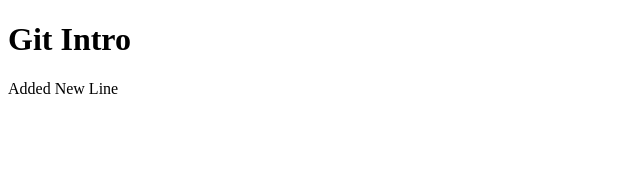
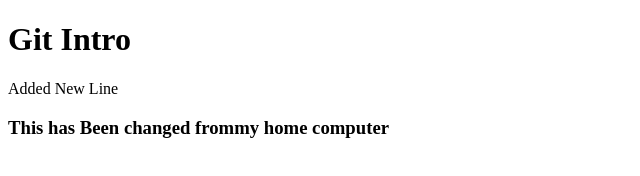
Before and after one commit to lexi-jayy/git-intro, a plain HTML site: page index.html in a window 1280 px wide. Shown: the whole page, without its empty margins (0-640 px from the left). Drawn offline with Linux system fonts and the light colour scheme.

Commit message:
done my work from home

```diff
--- a/index.html
+++ b/index.html
@@ -6,5 +6,6 @@
 <body>
 	<h1>Git Intro</h1>
 	<p>Added New Line</p>
+	<h3>This has Been changed frommy home computer</h3>
 </body>
 </html>
```
